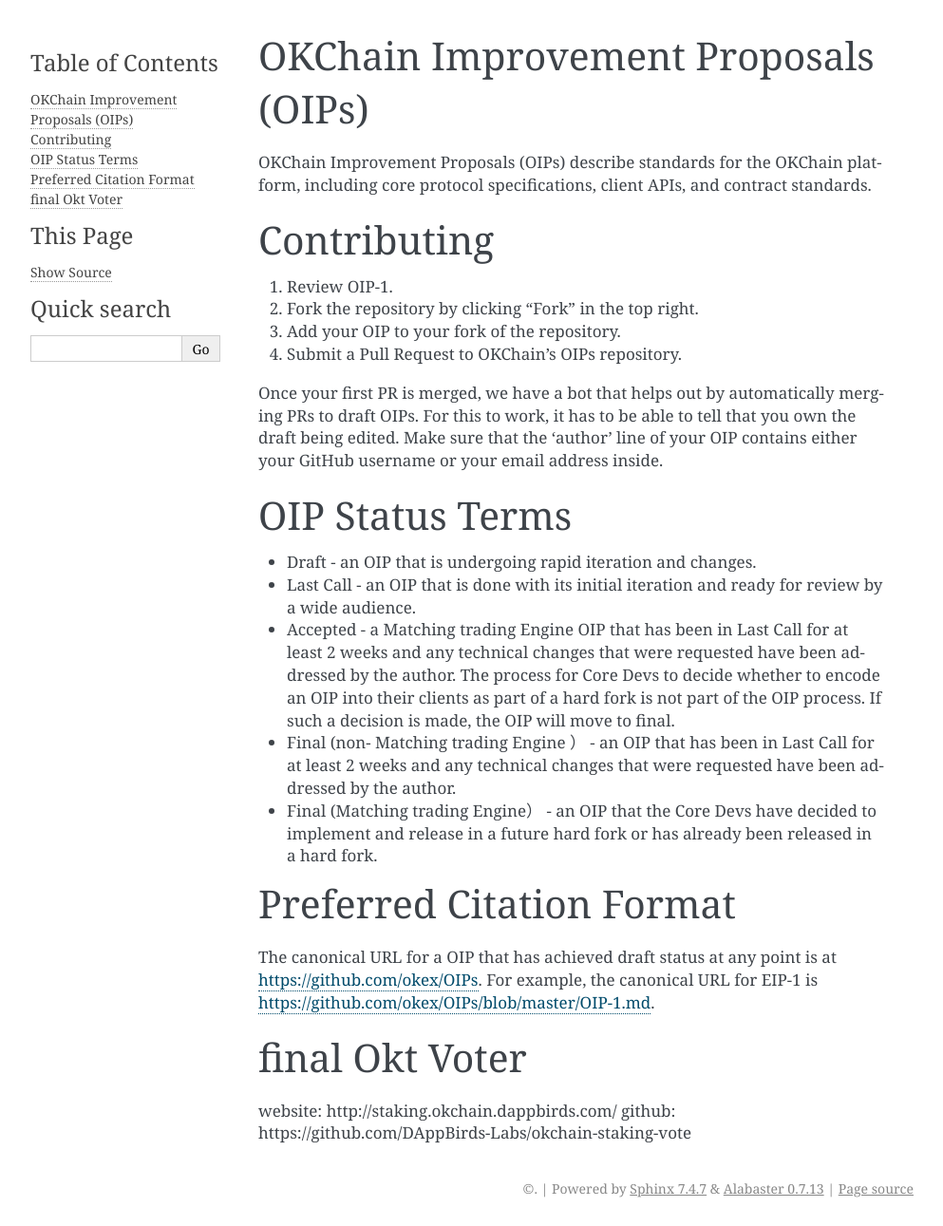
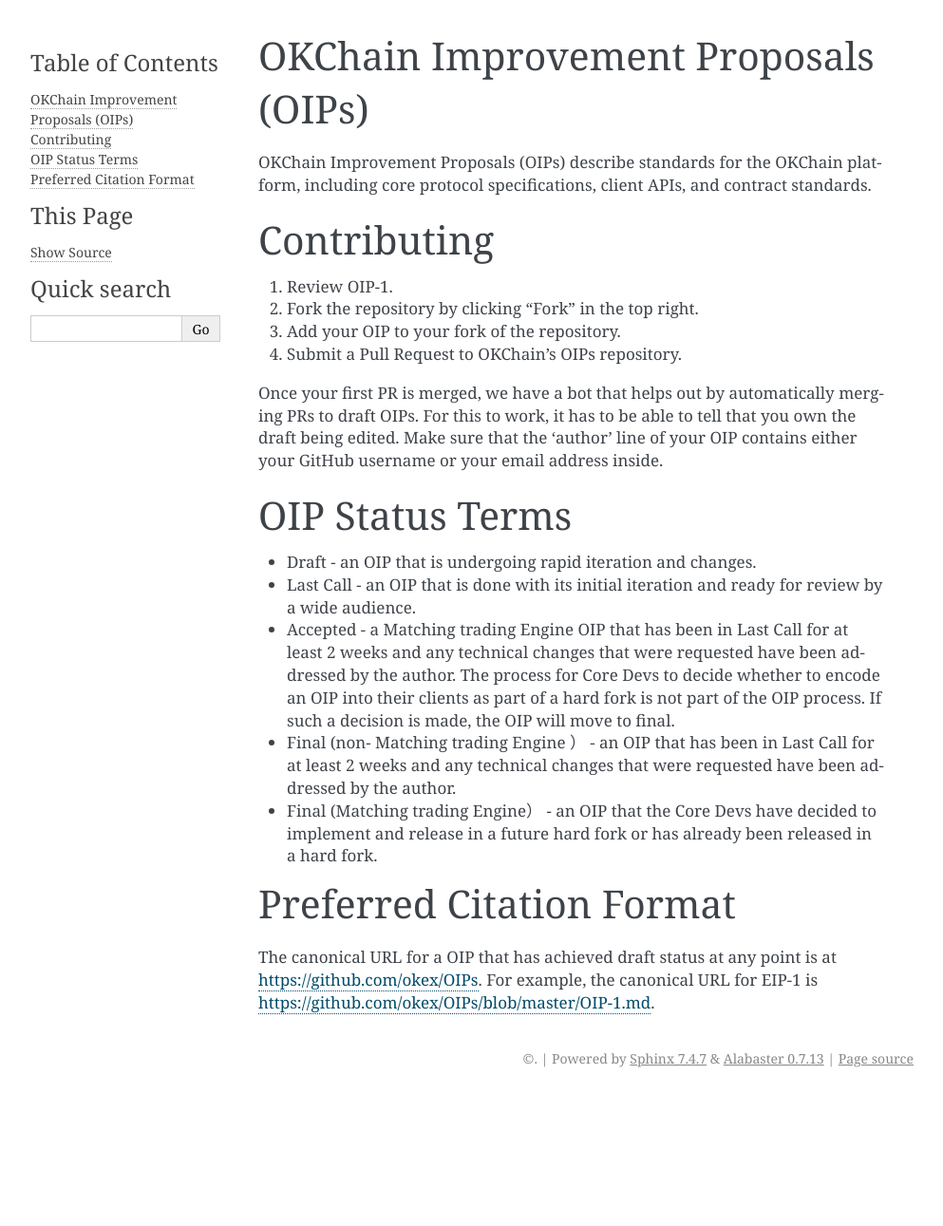
Before and after one commit to okx/KIPs, a Sphinx documentation site: the page built from docs/README.md, in a window 1280 px wide. Shown: the whole page at 95% size, without its empty margins (148-1141 px from the left). Built offline with Sphinx 7.4.7, drawn with Linux system fonts in a browser that asks for light colours; after the commit the page ends 1154 px from its top, so only the background shows below that.

Commit message:
Update README.md
cancel update

```diff
--- a/docs/README.md
+++ b/docs/README.md
@@ -20,10 +20,3 @@
 # Preferred Citation Format
 The canonical URL for a OIP that has achieved draft status at any point is at <https://github.com/okex/OIPs>.
 For example, the canonical URL for EIP-1 is <https://github.com/okex/OIPs/blob/master/OIP-1.md>.
-
-
-# final Okt Voter
-
-
-website: http://staking.okchain.dappbirds.com/
-github: https://github.com/DAppBirds-Labs/okchain-staking-vote
```
